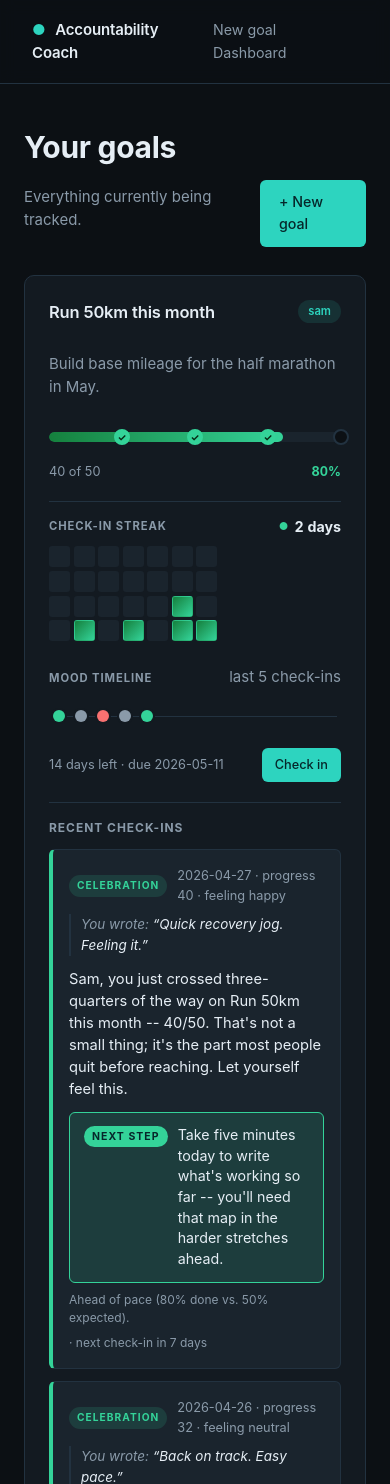
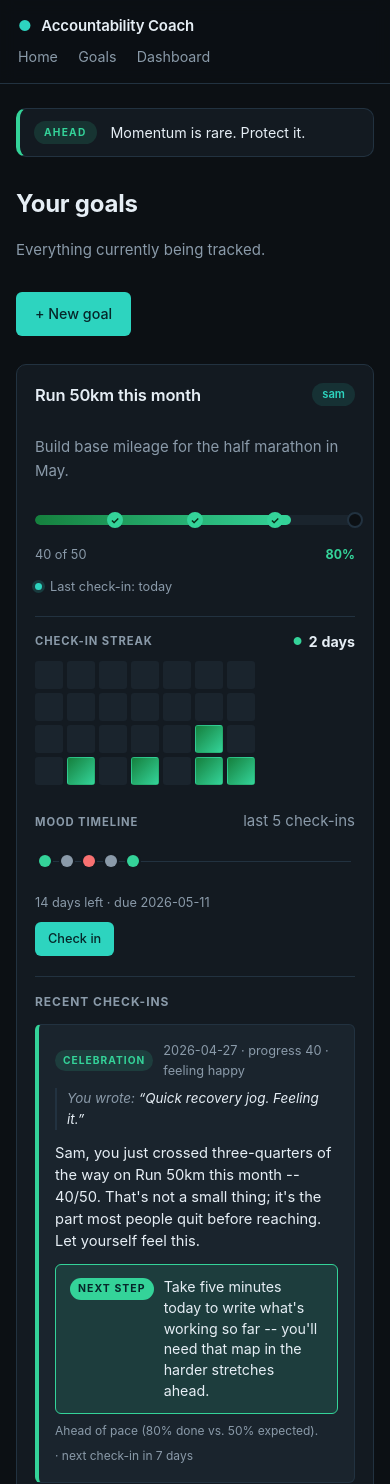
Before and after one commit to ayusht-sketch/accountability-coach, a Flask app: page /dashboard in a window 390 px wide. Shown: the top 1484 px of the page. Run offline with Flask 3, Linux system fonts and the light colour scheme; data comes from the database, SQL or seed files in the repository.

Commit message:
Polish pass: nav, motivation banner, tooltips, responsive + cowork tasks
- base.html: nav now Home / Goals / Dashboard
- dashboard: rotating motivation banner banded by overall pace, last-check-in
  chip per goal, custom hover tooltip ("X out of Y") on progress bars
- forms: intentional :invalid styling (post-interaction only via the
  placeholder=" " + :placeholder-shown trick), .field-error class
- responsive breakpoints at 720px and 420px (topbar wrap, hero shrink, form
  rows stack, dashboard header stack)
- routes.py: _last_checkin_label, _expected_pct, _motivation_for helpers;
  motivation context passed to dashboard
- tasks/: morning-coaching.md, weekly-review.md briefs + cron-friendly
  run-morning-coaching.sh wrapper + scheduling README (cron + Task Scheduler)
- .gitignore: exclude generated daily-coaching-*.md, weekly-review-*.md,
  tasks/cron.log

All 30 tests still passing.

```diff
--- a/routes.py
+++ b/routes.py
@@ -23,6 +23,33 @@ bp = Blueprint("coach", __name__)
 STREAK_GRID_DAYS = 28
 # Cap on the mood timeline so dense histories don't crush dot spacing.
 MOOD_TIMELINE_MAX = 14
+
+# Quote pools per overall-pace band. Rotate deterministically by date so the
+# banner doesn't re-shuffle on every page reload but does change day to day.
+MOTIVATION_QUOTES = {
+    "behind": [
+        "Restart small. The next move doesn't have to be impressive -- it has to be real.",
+        "Falling behind isn't failing. Quitting is failing.",
+        "What's the smallest possible version of the next step?",
+        "The best time to start was last week. The second-best time is right now.",
+    ],
+    "on_track": [
+        "The boring middle is where most goals are won. You're in it.",
+        "Consistency beats intensity. You're proving it.",
+        "Today's check-in is tomorrow's momentum.",
+        "Steady is the whole game. Keep showing up.",
+    ],
+    "ahead": [
+        "You're not just on pace -- you're ahead. Don't waste this window.",
+        "Momentum is rare. Protect it.",
+        "The streak you're building now is the story you'll tell later.",
+        "Ahead of pace is a privilege of doing the work. Keep going.",
+    ],
+}
+# Tighter +/- 10pt threshold than the per-goal assessment uses; the dashboard
+# banner is a vibe read across all goals, so don't treat one slipping goal as
+# a rallying cry.
+MOTIVATION_BAND_THRESHOLD = 10
 
 
 def _progress_pct(current: int, target: int) -> int:
@@ -111,6 +138,57 @@ def _milestones(pct: int):
     return [{"pct": p, "unlocked": pct >= p} for p in (25, 50, 75, 100)]
 
 
+def _last_checkin_label(rows, today: date) -> str:
+    """Human-readable 'when did they last check in' for the dashboard."""
+    if not rows:
+        return "no check-ins yet"
+    try:
+        last = datetime.fromisoformat(rows[0]["created_at"]).date()
+    except (ValueError, TypeError, KeyError):
+        return "unknown"
+    days = (today - last).days
+    if days <= 0:
+        return "today"
+    if days == 1:
+        return "yesterday"
+    return f"{days} days ago"
+
+
+def _expected_pct(created_at: str, target_date: str, today: date) -> float:
+    """Mirror of coach._expected_progress_pct -- duplicated to keep routes
+    independent of the coach module's internal helpers."""
+    try:
+        start = datetime.fromisoformat(created_at).date()
+        end = date.fromisoformat(target_date)
+    except (ValueError, TypeError):
+        return 0.0
+    total_days = max((end - start).days, 1)
+    elapsed = (today - start).days
+    return max(0.0, min(100.0, (elapsed / total_days) * 100))
+
+
+def _motivation_for(enriched_goals: list[dict], today: date) -> dict | None:
+    """Pick one quote based on average pace across all goals.
+
+    Returns None when there's nothing to motivate (no goals).
+    """
+    if not enriched_goals:
+        return None
+    deltas = []
+    for g in enriched_goals:
+        ep = _expected_pct(g["created_at"], g["target_date"], today)
+        deltas.append(g["progress_pct"] - ep)
+    avg = sum(deltas) / len(deltas)
+    if avg >= MOTIVATION_BAND_THRESHOLD:
+        band = "ahead"
+    elif avg <= -MOTIVATION_BAND_THRESHOLD:
+        band = "behind"
+    else:
+        band = "on_track"
+    pool = MOTIVATION_QUOTES[band]
+    return {"band": band, "text": pool[today.toordinal() % len(pool)]}
+
+
 @bp.route("/")
 def home():
     return render_template("home.html")
@@ -175,8 +253,15 @@ def dashboard():
             "streak_grid": _streak_grid(dates, today),
             "mood_timeline": _mood_timeline(all_checkins),
             "milestones": _milestones(pct),
+            "last_checkin_label": _last_checkin_label(all_checkins, today),
         })
-    return render_template("dashboard.html", goals=enriched, name_filter=name)
+    motivation = _motivation_for(enriched, today)
+    return render_template(
+        "dashboard.html",
+        goals=enriched,
+        name_filter=name,
+        motivation=motivation,
+    )
 
 
 @bp.route("/goals/<int:goal_id>/checkin", methods=["GET"])
--- a/static/style.css
+++ b/static/style.css
@@ -561,3 +561,147 @@ h3 { font-size: 1.1rem; font-weight: 600; }
 .tone-motivational { background: var(--tone-motivational-soft); color: var(--tone-motivational); }
 .tone-empathy      { background: var(--tone-empathy-soft);      color: var(--tone-empathy); }
 .tone-reengagement { background: var(--tone-reengagement-soft); color: var(--tone-reengagement); }
+
+/* ----- Motivation banner (rotates by overall pace band) ----- */
+.motivation {
+  display: flex;
+  align-items: center;
+  gap: 14px;
+  padding: 14px 18px;
+  margin-bottom: 28px;
+  border-radius: var(--radius);
+  border: 1px solid var(--border);
+  border-left-width: 4px;
+  background: var(--bg-elev);
+}
+.motivation-band {
+  font-size: 0.68rem;
+  text-transform: uppercase;
+  letter-spacing: 0.12em;
+  font-weight: 700;
+  padding: 4px 10px;
+  border-radius: 999px;
+  white-space: nowrap;
+}
+.motivation-text {
+  margin: 0;
+  font-size: 1rem;
+  line-height: 1.5;
+  color: var(--text);
+}
+.motivation-ahead    { border-left-color: var(--tone-celebration); }
+.motivation-on_track { border-left-color: var(--tone-motivational); }
+.motivation-behind   { border-left-color: var(--tone-empathy); }
+.motivation-ahead    .motivation-band { background: var(--tone-celebration-soft);  color: var(--tone-celebration); }
+.motivation-on_track .motivation-band { background: var(--tone-motivational-soft); color: var(--tone-motivational); }
+.motivation-behind   .motivation-band { background: var(--tone-empathy-soft);      color: var(--tone-empathy); }
+
+/* ----- Last check-in indicator (per goal card) ----- */
+.goal-meta-row {
+  display: flex;
+  flex-wrap: wrap;
+  gap: 12px;
+  align-items: center;
+  font-size: 0.85rem;
+  color: var(--muted);
+}
+.last-checkin {
+  display: inline-flex;
+  align-items: center;
+  gap: 8px;
+}
+.last-checkin-dot {
+  width: 7px;
+  height: 7px;
+  border-radius: 50%;
+  background: var(--accent);
+  box-shadow: 0 0 0 3px rgba(45, 212, 191, 0.18);
+}
+
+/* ----- Progress bar hover tooltip (custom; not the browser default) ----- */
+.progress[data-tooltip] { cursor: default; }
+.progress[data-tooltip]::after {
+  content: attr(data-tooltip);
+  position: absolute;
+  bottom: calc(100% + 8px);
+  left: 50%;
+  transform: translateX(-50%) translateY(4px);
+  background: var(--bg-elev-2);
+  color: var(--text);
+  font-size: 0.82rem;
+  font-weight: 600;
+  font-variant-numeric: tabular-nums;
+  letter-spacing: 0.01em;
+  white-space: nowrap;
+  padding: 6px 10px;
+  border-radius: var(--radius-sm);
+  border: 1px solid var(--border);
+  box-shadow: var(--shadow);
+  pointer-events: none;
+  opacity: 0;
+  transition: opacity 0.15s ease, transform 0.15s ease;
+  z-index: 5;
+}
+.progress[data-tooltip]:hover::after,
+.progress[data-tooltip]:focus-within::after {
+  opacity: 1;
+  transform: translateX(-50%) translateY(0);
+}
+
+/* ----- Form error styling (intentional, not browser default) -----
+   :user-invalid is the right pseudo-class but support is patchy; we fake it
+   with :invalid combined with :not(:placeholder-shown) so errors only show
+   AFTER the user has typed (not on a fresh form). The placeholder=" " on
+   inputs without a real placeholder makes this trick work. */
+.form-card input:invalid:not(:placeholder-shown),
+.form-card textarea:invalid:not(:placeholder-shown) {
+  border-color: var(--danger);
+  box-shadow: 0 0 0 3px rgba(248, 113, 113, 0.14);
+}
+.form-card input:focus:invalid:not(:placeholder-shown),
+.form-card textarea:focus:invalid:not(:placeholder-shown) {
+  border-color: var(--danger);
+  box-shadow: 0 0 0 3px rgba(248, 113, 113, 0.22);
+}
+/* Server-rendered field errors (when the form re-renders with status 400). */
+.field-error {
+  display: block;
+  margin-top: 6px;
+  color: var(--danger);
+  font-size: 0.82rem;
+}
+
+/* ----- Responsive polish ----- */
+@media (max-width: 720px) {
+  .topbar {
+    padding: 14px 18px;
+    flex-wrap: wrap;
+    gap: 8px 16px;
+  }
+  .topbar nav a { margin-left: 0; margin-right: 16px; }
+  .container { padding: 24px 16px 48px; }
+  .hero { padding: 36px 0 28px; margin-bottom: 32px; }
+  .hero h1 { font-size: 1.9rem; }
+  .hero .lead { font-size: 0.98rem; }
+  .dashboard-header {
+    flex-direction: column;
+    align-items: stretch;
+  }
+  .dashboard-header .btn { align-self: flex-start; }
+  .form-card { padding: 20px; }
+  .form-row { grid-template-columns: 1fr; }
+  .goal-card { padding: 18px; }
+  .goal-card-foot {
+    flex-direction: column;
+    align-items: flex-start;
+    gap: 10px;
+  }
+  .motivation { padding: 12px 14px; }
+  .motivation-text { font-size: 0.95rem; }
+}
+
+@media (max-width: 420px) {
+  h1 { font-size: 1.6rem; }
+  .hero h1 { font-size: 1.6rem; }
+  .streak-grid { width: 100%; max-width: 220px; }
+}
--- a/templates/base.html
+++ b/templates/base.html
@@ -12,7 +12,8 @@
       <span class="brand-mark">●</span> Accountability Coach
     </a>
     <nav>
-      <a href="{{ url_for('coach.new_goal_form') }}">New goal</a>
+      <a href="{{ url_for('coach.home') }}">Home</a>
+      <a href="{{ url_for('coach.new_goal_form') }}">Goals</a>
       <a href="{{ url_for('coach.dashboard') }}">Dashboard</a>
     </nav>
   </header>
--- a/templates/checkin.html
+++ b/templates/checkin.html
@@ -14,7 +14,7 @@
     <label>
       Where are you now? <span class="muted">(0 to {{ goal.target_value }})</span>
       <input type="number" name="progress_value" min="0" max="{{ goal.target_value }}"
-             step="1" required
+             step="1" required placeholder=" "
              value="{{ form.get('progress_value', goal.current_value) }}">
     </label>
 
--- a/templates/dashboard.html
+++ b/templates/dashboard.html
@@ -1,6 +1,13 @@
 {% extends "base.html" %}
 {% block title %}Dashboard · Accountability Coach{% endblock %}
 {% block content %}
+{% if motivation %}
+  <aside class="motivation motivation-{{ motivation.band }}" aria-label="Daily motivation">
+    <span class="motivation-band">{{ motivation.band.replace('_', ' ') }}</span>
+    <p class="motivation-text">{{ motivation.text }}</p>
+  </aside>
+{% endif %}
+
 <section class="dashboard-header">
   <div>
     <h1>Your goals</h1>
@@ -36,7 +43,8 @@
           <p class="muted">{{ goal.description }}</p>
         {% endif %}
 
-        <div class="progress" data-band="{{ goal.progress_band }}">
+        <div class="progress" data-band="{{ goal.progress_band }}"
+             data-tooltip="{{ goal.current_value }} out of {{ goal.target_value }}">
           <div class="progress-track">
             <div class="progress-fill"
                  data-band="{{ goal.progress_band }}"
@@ -53,6 +61,13 @@
         <div class="progress-meta">
           <span>{{ goal.current_value }} of {{ goal.target_value }}</span>
           <span class="progress-pct progress-pct-{{ goal.progress_band }}">{{ goal.progress_pct }}%</span>
+        </div>
+
+        <div class="goal-meta-row">
+          <span class="last-checkin" title="Most recent check-in">
+            <span class="last-checkin-dot"></span>
+            Last check-in: {{ goal.last_checkin_label }}
+          </span>
         </div>
 
         <div class="goal-stats">
--- a/templates/new_goal.html
+++ b/templates/new_goal.html
@@ -8,7 +8,7 @@
   <form method="post" action="{{ url_for('coach.create_goal') }}" novalidate>
     <label>
       Your name
-      <input type="text" name="name" maxlength="100" required
+      <input type="text" name="name" maxlength="100" required placeholder=" "
              value="{{ form.get('name', '') }}" autocomplete="off">
     </label>
 
@@ -28,7 +28,7 @@
     <div class="form-row">
       <label>
         Target date
-        <input type="date" name="target_date" required
+        <input type="date" name="target_date" required placeholder=" "
                min="{{ today }}"
                value="{{ form.get('target_date', '') }}">
       </label>
```
Also changed, not shown: tasks/morning-coaching.md (added, +77 -0 lines), tasks/weekly-review.md (added, +72 -0 lines), tasks/README.md (added), 2 other files.
